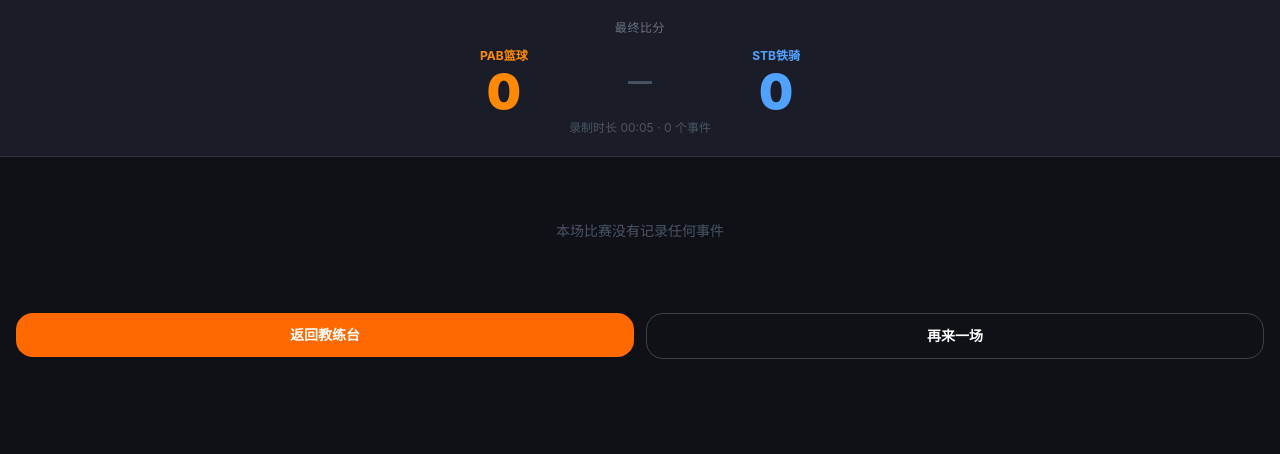
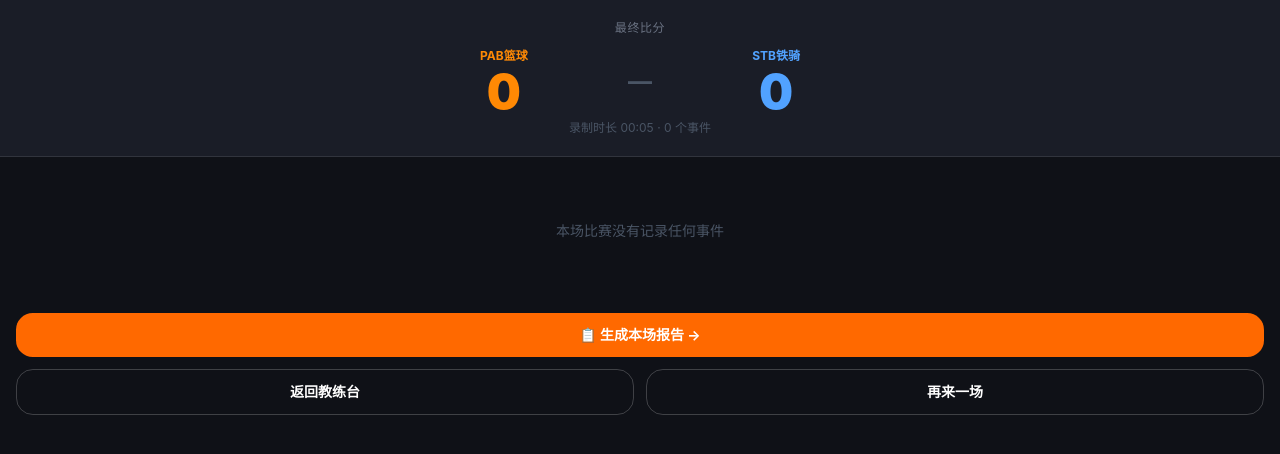
Before and after one commit to BillBillBiuBiuBiu/woyao-growth, a Next.js app: page /gc/live in a window 1280 px wide. Both pictures are taken after a click on the button "结束比赛". Shown: the top 454 px of the page. Built offline with nearby package versions, Linux system fonts and the light colour scheme.

Commit message:
feat(gc/live): add generate report CTA to post-game summary footer

```diff
--- a/app/gc/live/page.tsx
+++ b/app/gc/live/page.tsx
@@ -248,9 +248,15 @@ export default function GcLivePage() {
         )}
 
         {/* Navigation footer */}
-        <div className="flex gap-3 px-4 pt-2 pb-8">
+        <div className="flex flex-col gap-3 px-4 pt-2 pb-8">
+          <Link href="/coach/reports/generate" className="block">
+            <div className="bg-orange-500 text-white text-center font-bold text-sm rounded-xl py-3 active:opacity-80">
+              📋 生成本场报告 →
+            </div>
+          </Link>
+          <div className="flex gap-3">
             <Link href="/coach" className="flex-1">
-            <div className="bg-orange-500 text-white text-center font-bold text-sm rounded-xl py-3 active:opacity-80">
+              <div className="border border-white/20 text-white text-center font-bold text-sm rounded-xl py-3 active:opacity-80">
                 返回教练台
               </div>
             </Link>
@@ -259,6 +265,7 @@ export default function GcLivePage() {
                 再来一场
               </div>
             </Link>
+          </div>
         </div>
       </div>
     );
```
Lines whose indentation alone changed are shown as unchanged.
